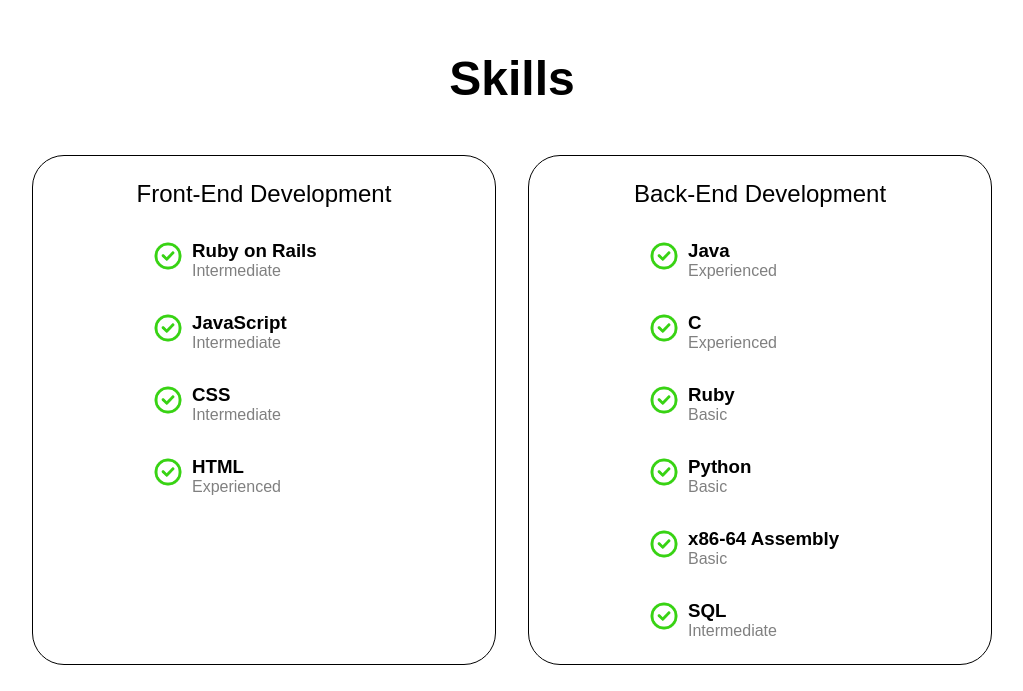
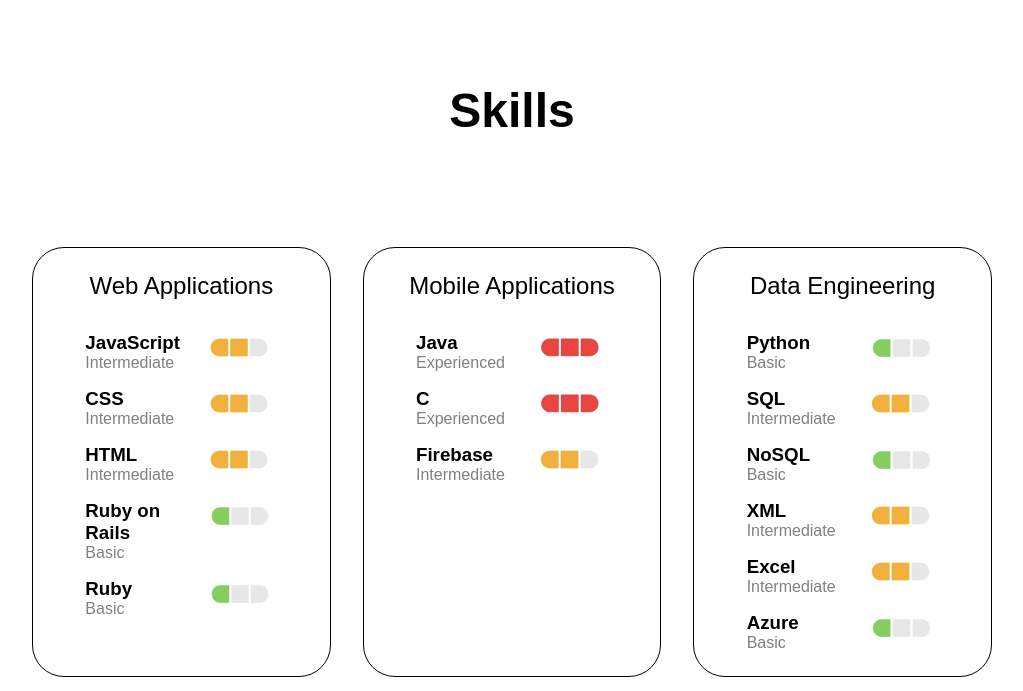
Before and after one commit to ryanheng8/Portfolio, a plain HTML site: page index.html in a window 1280 px wide. Shown: the part 1789-2480 px from the top of the page, without its empty margins (128-1151 px from the left). Drawn offline with Linux system fonts and the light colour scheme.

Commit message:
Updated contact information and general updates

```diff
--- a/index.html
+++ b/index.html
@@ -38,7 +38,7 @@
     <section id="profile">
       <div class="tabText">
         <h1 class="title">Ryan Heng</h1>
-        <p class="tabText__p2">Software Developer</p>
+        <p class="tabText__p2">Software and Data Engineer</p>
         <div id="socialsContainer">
           <img
             src="./assets/linkedin.png"
@@ -63,15 +63,26 @@
             <div class="detailsContainer">
               <h2>Education</h2>
               <br />
+              <h3>The Ohio State University, College of Engineering</h3>
               <br />
-              <h3>The Ohio State University, College of Engineering</h3>
               <p>Bachelor of Science in Computer Science and Engineering</p>
               <p>Summa Cum Laude</p>
+              <br />
+              <br />
               <br />
               <img src="./assets/osu.png" alt="OSU Logo" class="name" />
             </div>
             <div class="detailsContainer">
               <h2>Interests</h2>
+              <br />
+              <h3>Web Application Development</h3>
+              <br />
+              <p>
+                I am interested in Front-End, Back-End, and Full-Stack web
+                development. I want to learn more about using React, Bootstrap,
+                Django, Next.js, and Ruby on Rails to develop robust, engaging,
+                scalable enterprise web applications.
+              </p>
               <br />
               <br />
               <h3>Mobile Application Development</h3>
@@ -84,141 +95,217 @@
               </p>
               <br />
               <br />
-              <br />
-              <h3>Web Application Development</h3>
+              <h3>Data Engineering</h3>
               <br />
               <p>
-                I am interested in Front-End, Back-End, and Full-Stack web
-                development. I want to learn more about using React, Bootstrap,
-                Django, Next.js, and Ruby on Rails to develop robust, engaging,
-                scalable enterprise web applications.
+                I am interested in both data engineering and analytics.
+                I want to learn more about ETL processes and using data
+                visualization software such as Tableau, Alteryx, and Power BI.
               </p>
-            </div>
             </div>
         </div>
       </div>
     </section>
     <section id="skills">
       <h1 class="title">Skills</h1>
+      <br />
+      <br />
       <div class="sectionContainer">
         <div class="skillsDetailsContainer">
           <div class="aboutContainers">
             <div class="detailsContainer">
-              <h2 class="skillsSubTitle">Front-End Development</h2>
+              <h2 class="skillsSubTitle">Web Applications</h2>
                 <div class="articleContainer">
                   <article>
-                  <img
-                    src="./assets/skills.png"
-                    alt="skills image"
-                    class="image"
-                  />
-                  <div>
-                    <h3>Ruby on Rails</h3>
-                    <p>Intermediate</p>
-                  </div>
-                </article>
-                <article>
-                  <img
-                    src="./assets/skills.png"
-                    alt="skills image"
-                    class="image"
-                  />
                     <div>
                       <h3>JavaScript</h3>
                       <p>Intermediate</p>
                     </div>
-                </article>
-                <article>
+                    <div class="levelContainer">
                       <img
-                    src="./assets/skills.png"
+                        src="./assets/intermediate.png"
                         alt="skills image"
                         class="image"
                       />
+                    </div>
+                  </article>
+                  <article>
                     <div>
                       <h3>CSS</h3>
                       <p>Intermediate</p>
                     </div>
-                </article>
-                <article>
+                    <div class="levelContainer">
                       <img
-                    src="./assets/skills.png"
+                        src="./assets/intermediate.png"
                         alt="skills image"
                         class="image"
                       />
+                    </div>
+                  </article>
+                  <article>
                     <div>
                       <h3>HTML</h3>
-                    <p>Experienced</p>
+                      <p>Intermediate</p>
+                    </div>
+                    <div class="levelContainer">
+                      <img
+                        src="./assets/intermediate.png"
+                        alt="skills image"
+                        class="image"
+                      />
+                    </div>
+                  </article>
+                  <article>
+                    <div>
+                      <h3>Ruby on Rails</h3>
+                      <p>Basic</p>
+                    </div>
+                    <div class="levelContainer">
+                      <img
+                        src="./assets/basic.png"
+                        alt="skills image"
+                        class="image"
+                      />
+                    </div>
+                  </article>
+                  <article>
+                    <div>
+                      <h3>Ruby</h3>
+                      <p>Basic</p>
+                    </div>
+                    <div class="levelContainer">
+                      <img
+                        src="./assets/basic.png"
+                        alt="skills image"
+                        class="image"
+                      />
                     </div>
                   </article>
                 </div>
               </div>
             <div class="detailsContainer">
-              <h2 class="skillsSubTitle">Back-End Development</h2>
+              <h2 class="skillsSubTitle">Mobile Applications</h2>
                 <div class="articleContainer">
                   <article>
-                  <img
-                    src="./assets/skills.png"
-                    alt="skills image"
-                    class="image"
-                  />
                     <div>
                       <h3>Java</h3>
                       <p>Experienced</p>
                     </div>
-                </article>
-                <article>
+                    <div class="levelContainer">
                       <img
-                    src="./assets/skills.png"
+                        src="./assets/experienced.png"
                         alt="skills image"
                         class="image"
                       />
+                    </div>
+                  </article>
+                  <article>
                     <div>
                       <h3>C</h3>
                       <p>Experienced</p>
                     </div>
-                </article>
-                <article>
+                    <div class="levelContainer">
                       <img
-                    src="./assets/skills.png"
+                        src="./assets/experienced.png"
                         alt="skills image"
                         class="image"
                       />
-                  <div>
-                    <h3>Ruby</h3>
-                    <p>Basic</p>
                     </div>
                   </article>
                   <article>
+                    <div>
+                      <h3>Firebase</h3>
+                      <p>Intermediate</p>
+                    </div>
+                    <div class="levelContainer">
                       <img
-                    src="./assets/skills.png"
+                        src="./assets/intermediate.png"
                         alt="skills image"
                         class="image"
                       />
+                    </div>
+                  </article>
+                </div>
+              </div>
+            <div class="detailsContainer">
+            <h2 class="skillsSubTitle">Data Engineering</h2>
+              <div class="articleContainer">
+                <article>
                   <div>
                     <h3>Python</h3>
                     <p>Basic</p>
                   </div>
-                </article>
-                <article>
+                  <div class="levelContainer">
                     <img
-                    src="./assets/skills.png"
+                      src="./assets/basic.png"
                       alt="skills image"
                       class="image"
                     />
-                  <div>
-                    <h3>x86-64 Assembly</h3>
-                    <p>Basic</p>
                   </div>
                 </article>
                 <article>
+                  <div>
+                    <h3>SQL</h3>
+                    <p>Intermediate</p>
+                  </div>
+                  <div class="levelContainer">
                     <img
-                    src="./assets/skills.png"
+                      src="./assets/intermediate.png"
                       alt="skills image"
                       class="image"
                     />
+                  </div>
+                </article>
+                <article>
                   <div>
-                    <h3>SQL</h3>
+                    <h3>NoSQL</h3>
+                    <p>Basic</p>
+                  </div>
+                  <div class="levelContainer">
+                    <img
+                      src="./assets/basic.png"
+                      alt="skills image"
+                      class="image"
+                    />
+                  </div>
+                </article>
+                <article>
+                  <div>
+                    <h3>XML</h3>
                     <p>Intermediate</p>
+                  </div>
+                  <div class="levelContainer">
+                    <img
+                      src="./assets/intermediate.png"
+                      alt="skills image"
+                      class="image"
+                    />
+                  </div>
+                </article>
+                <article>
+                  <div>
+                    <h3>Excel</h3>
+                    <p>Intermediate</p>
+                  </div>
+                  <div class="levelContainer">
+                    <img
+                      src="./assets/intermediate.png"
+                      alt="skills image"
+                      class="image"
+                    />
+                  </div>
+                </article>
+                <article>
+                  <div>
+                    <h3>Azure</h3>
+                    <p>Basic</p>
+                  </div>
+                  <div class="levelContainer">
+                    <img
+                      src="./assets/basic.png"
+                      alt="skills image"
+                      class="image"
+                    />
                   </div>
                 </article>
               </div>
--- a/mediaqueries.css
+++ b/mediaqueries.css
@@ -10,6 +10,7 @@
   #contact,
   #projects {
     height: fit-content;
+    min-width: 500px;
   }
 }
 
--- a/style.css
+++ b/style.css
@@ -130,6 +130,7 @@ a:hover {
 /* Sections */
 section {
   padding-top: 5vh;
+  padding-bottom: 5vh;
   height: 95vh;
   margin: 0 10rem;
   box-sizing: border-box;
@@ -146,6 +147,8 @@ section {
   justify-content: center;
   gap: 5rem;
   height: 80vh;
+  margin-top: 2rem;
+  padding-bottom: 40vh;
 }
 
 .tabText {
@@ -187,8 +190,10 @@ section {
 }
 
 .aboutDetailsContainer {
+  display: flex;
   justify-content: center;
   flex-direction: column;
+  flex-wrap: wrap;
 }
 
 .aboutContainers,
@@ -199,6 +204,7 @@ section {
 .detailsContainer {
   padding: 1.5rem;
   flex: 1;
+  flex-wrap: wrap;
   background: white;
   border-radius: 2rem;
   border: black 0.1rem solid;
@@ -233,19 +239,25 @@ section {
   text-align: initial;
   flex-wrap: wrap;
   flex-direction: row;
-  gap: 2rem;
+  gap: 1rem;
   justify-content: space-around;
 }
 
 article {
   display: flex;
-  width: 14rem;
-  justify-content: left;
+  width: 12rem;
+  justify-content: space-between;
   gap: 0.5rem;
 }
 
 article .image {
   cursor: default;
+  justify-content: right;
+}
+
+.levelContainer {
+  justify-content: flex-end;
+  gap: 0rem;
 }
 
 /* Buttons */
```
Also changed, not shown: assets/basic.png (added), assets/experienced.png (added), assets/intermediate.png (added), assets/skills.png (deleted), 1 other file. Lines whose indentation alone changed are shown as unchanged.
